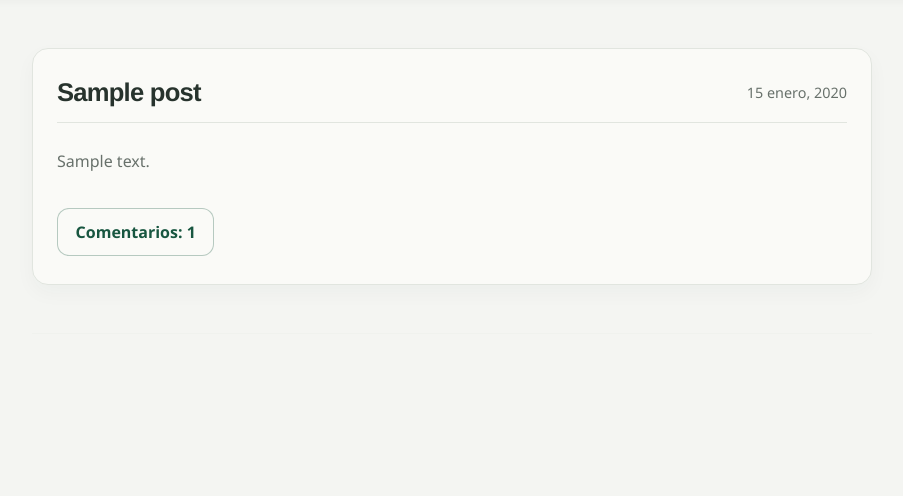
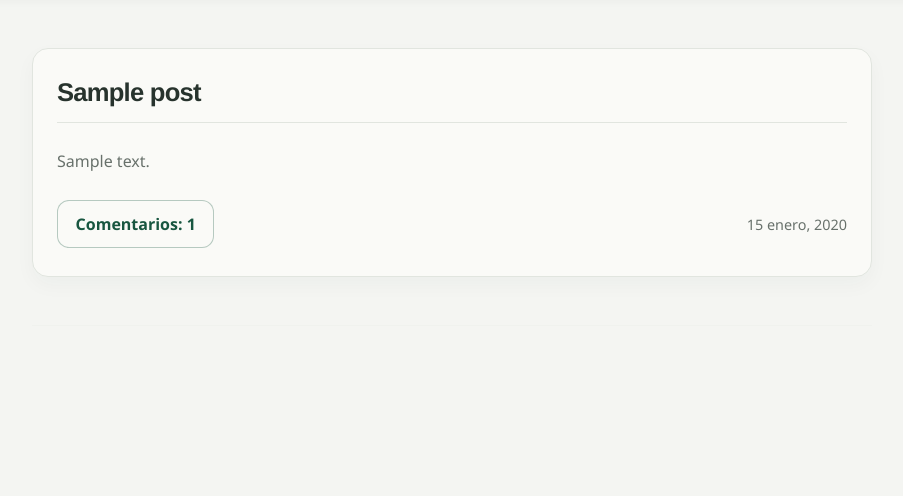
Before and after one commit to jdelacruzv/djangomen, a Django app: page / in a window 1280 px wide. Shown: the part 59-555 px from the top of the page, without its empty margins (188-1091 px from the left). Run offline with Django 5.2, Linux system fonts and the light colour scheme; tables that the repository leaves empty hold one stand-in row (values such as "Sample post"); parts of the project's set-up code (start-up, migrations or seed data) failed here and were passed over; some libraries are stand-ins or nearby versions.

Commit message:
Change in the position of the post publication date

```diff
--- a/blog/static/css/blog.css
+++ b/blog/static/css/blog.css
@@ -300,10 +300,25 @@ a:hover {
 }
 
 .post-header time,
-.comment time {
+.comment time,
+.post-footer time {
 	color: var(--text-secondary);
 	margin-bottom: 0;
 	font-size: 0.9em;
+}
+
+.post-footer {
+	display: flex;
+	flex-wrap: wrap;
+	align-items: center;
+	justify-content: space-between;
+	gap: 0.75rem 1rem;
+	margin-top: 1.5rem;
+}
+
+.post-footer time {
+	margin-left: auto;
+	text-align: right;
 }
 
 .post-header h2 {
--- a/blog/templates/blog/base.html
+++ b/blog/templates/blog/base.html
@@ -19,7 +19,7 @@
          href="//fonts.googleapis.com/css?family=Lobster&subset=latin,latin-ext"
 		/>
     <!-- CSS personalizado -->
-		<link rel="stylesheet" href="{% static 'css/blog.css' %}" />
+    <link rel="stylesheet" href="{% static 'css/blog.css' %}?v=3" />
     <link rel="icon" type="image/svg+xml" href="{% static 'cpu.svg' %}?v=2" />
     {% block extra_head %}{% endblock %}
 	</head>
--- a/blog/templates/blog/post_list.html
+++ b/blog/templates/blog/post_list.html
@@ -3,21 +3,21 @@
 	<div
 		class="post-header d-flex flex-column flex-md-row align-items-start align-items-md-center gap-2"
 	>
-		<time class="order-1 order-md-2">
-			{{ post.published_date|date:"j F, Y" }}
-		</time>
 		<h2 class="order-2 order-md-1 mb-0">
 			<a href="{% url 'post_detail' pk=post.pk %}"> {{ post.title }} </a>
 		</h2>
 	</div>
 	<p>{{ post.text|striptags|truncatechars:250 }}</p>
+	<div class="post-footer">
 		<a
-		class="btn btn-outline-dark mt-2"
+			class="btn btn-outline-dark"
 			href="{% url 'post_detail' pk=post.pk %}"
 			role="button"
 		>
 			Comentarios: {{ post.approved_comments.count }}
 		</a>
+		<time>{{ post.published_date|date:"j F, Y" }}</time>
+	</div>
 </article>
 <hr />
 {% endfor %} {% endblock %}
```
Lines whose indentation alone changed are shown as unchanged.
